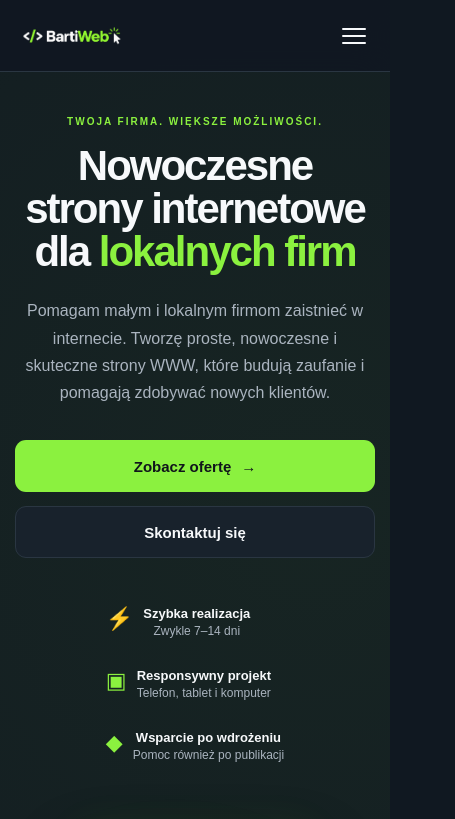
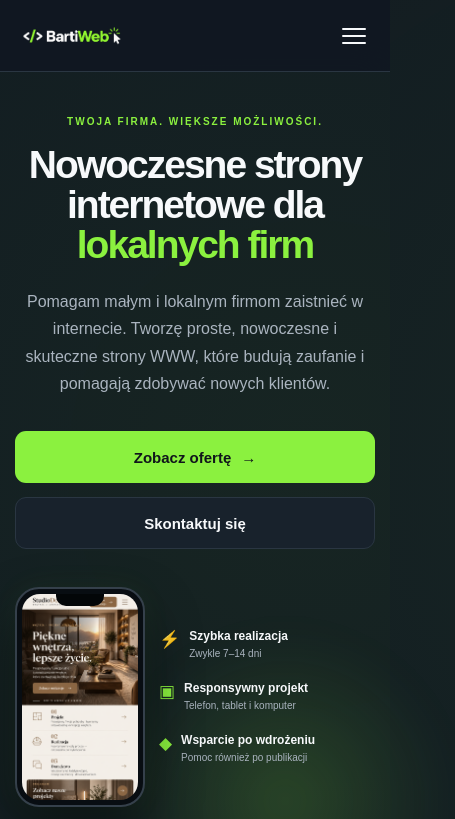
Before and after one commit to ruseksacred/barti-web, a React (Vite) app: page / in a window 390 px wide. Shown: the top 819 px of the page, 455 px wide, since content can reach past the window. Built offline with nearby package versions, Linux system fonts and the light colour scheme.

Commit message:
fix mobile hero

```diff
--- a/src/components/Hero.tsx
+++ b/src/components/Hero.tsx
@@ -1,13 +1,33 @@
 import studioDomDesktop from "../assets/studiodom-desktop.png";
 import studioDomTablet from "../assets/studiodom-tablet.png";
 import studioDomMobile from "../assets/studiodom-mobile.png";
+
+const features = [
+    {
+        icon: "⚡",
+        title: "Szybka realizacja",
+        description: "Zwykle 7–14 dni",
+    },
+    {
+        icon: "▣",
+        title: "Responsywny projekt",
+        description: "Telefon, tablet i komputer",
+    },
+    {
+        icon: "◆",
+        title: "Wsparcie po wdrożeniu",
+        description: "Pomoc również po publikacji",
+    },
+];
 
 const Hero = () => {
     return (
         <section className="hero" id="start">
             <div className="hero-inner">
 
+                {/* LEWA STRONA */}
                 <div className="hero-content">
+
                     <p className="hero-eyebrow">
                         TWOJA FIRMA. WIĘKSZE MOŻLIWOŚCI.
                     </p>
@@ -24,51 +44,51 @@ const Hero = () => {
                     </p>
 
                     <div className="hero-buttons">
-                        <a href="#uslugi" className="hero-btn hero-btn-primary">
+                        <a
+                            href="#uslugi"
+                            className="hero-btn hero-btn-primary"
+                        >
                             Zobacz ofertę
                             <span>→</span>
                         </a>
 
-                        <a href="#kontakt" className="hero-btn hero-btn-secondary">
+                        <a
+                            href="#kontakt"
+                            className="hero-btn hero-btn-secondary"
+                        >
                             Skontaktuj się
                         </a>
                     </div>
 
-                    <div className="hero-features">
-                        <div className="hero-feature">
-                            <span className="hero-feature-icon">⚡</span>
+                    {/* FEATURES - DESKTOP / TABLET */}
+                    <div className="hero-features hero-features-desktop">
+                        {features.map((feature) => (
+                            <div
+                                className="hero-feature"
+                                key={feature.title}
+                            >
+                                <span className="hero-feature-icon">
+                                    {feature.icon}
+                                </span>
 
                                 <div>
-                                <strong>Szybka realizacja</strong>
-                                <p>Zwykle 7–14 dni</p>
+                                    <strong>{feature.title}</strong>
+                                    <p>{feature.description}</p>
+                                </div>
+                            </div>
+                        ))}
                     </div>
                 </div>
 
-                        <div className="hero-feature">
-                            <span className="hero-feature-icon">▣</span>
+                {/* PRAWA STRONA */}
+                <div className="hero-visual">
 
-                            <div>
-                                <strong>Responsywny projekt</strong>
-                                <p>Telefon, tablet i komputer</p>
-                            </div>
-                        </div>
-
-                        <div className="hero-feature">
-                            <span className="hero-feature-icon">◆</span>
-
-                            <div>
-                                <strong>Wsparcie po wdrożeniu</strong>
-                                <p>Pomoc również po publikacji</p>
-                            </div>
-                        </div>
-                    </div>
-                </div>
-
-                <div className="hero-visual">
                     <div className="hero-glow" />
 
+                    {/* DESKTOP */}
                     <div className="desktop-preview">
                         <div className="browser-frame">
+
                             <div className="browser-frame-top">
                                 <div className="browser-frame-dots">
                                     <span />
@@ -87,11 +107,14 @@ const Hero = () => {
                                     alt="Przykładowa strona internetowa StudioDom"
                                 />
                             </div>
+
                         </div>
                     </div>
 
+                    {/* TABLET */}
                     <div className="tablet-preview">
                         <div className="tablet-frame">
+
                             <div className="tablet-camera" />
 
                             <div className="tablet-frame-screen">
@@ -100,11 +123,16 @@ const Hero = () => {
                                     alt="Tabletowa wersja strony StudioDom"
                                 />
                             </div>
+
                         </div>
                     </div>
 
+                    {/* MOBILE */}
+                    <div className="hero-mobile-showcase">
+
                         <div className="mobile-preview">
                             <div className="phone-frame">
+
                                 <div className="phone-frame-notch" />
 
                                 <div className="phone-frame-screen">
@@ -113,8 +141,30 @@ const Hero = () => {
                                         alt="Mobilna wersja strony StudioDom"
                                     />
                                 </div>
+
                             </div>
                         </div>
+
+                        <div className="hero-mobile-features">
+                            {features.map((feature) => (
+                                <div
+                                    className="hero-feature"
+                                    key={feature.title}
+                                >
+                                    <span className="hero-feature-icon">
+                                        {feature.icon}
+                                    </span>
+
+                                    <div>
+                                        <strong>{feature.title}</strong>
+                                        <p>{feature.description}</p>
+                                    </div>
+                                </div>
+                            ))}
+                        </div>
+
+                    </div>
+
                 </div>
 
             </div>
--- a/src/styles/hero.css
+++ b/src/styles/hero.css
@@ -1,3 +1,7 @@
+/* =========================
+   HERO
+========================= */
+
 .hero {
     min-height: calc(100vh - 84px);
     display: flex;
@@ -47,6 +51,11 @@
     line-height: 1.7;
 }
 
+
+/* =========================
+   BUTTONS
+========================= */
+
 .hero-buttons {
     display: flex;
     gap: 14px;
@@ -87,7 +96,10 @@
         color: var(--primary);
     }
 
-/* FEATURES */
+
+/* =========================
+   FEATURES
+========================= */
 
 .hero-features {
     display: flex;
@@ -102,6 +114,7 @@
 }
 
 .hero-feature-icon {
+    flex-shrink: 0;
     color: var(--primary);
     font-size: 22px;
 }
@@ -115,9 +128,13 @@
 .hero-feature p {
     color: var(--text-secondary);
     font-size: 12px;
+    line-height: 1.4;
 }
 
-/* VISUAL */
+
+/* =========================
+   VISUAL
+========================= */
 
 .hero-visual {
     position: relative;
@@ -136,7 +153,9 @@
     border-radius: 50%;
     background: radial-gradient( circle, rgba(139, 241, 63, 0.18), rgba(139, 241, 63, 0.06) 45%, transparent 72% );
     filter: blur(18px);
+    pointer-events: none;
 }
+
 
 /* =========================
    DESKTOP BROWSER
@@ -213,6 +232,7 @@
         height: auto;
     }
 
+
 /* =========================
    TABLET
 ========================= */
@@ -257,41 +277,49 @@
         height: auto;
     }
 
+
 /* =========================
-   PHONE
+   MOBILE SHOWCASE
 ========================= */
+
+.hero-mobile-showcase {
+    display: none;
+    position: relative;
+    z-index: 2;
+}
 
 .mobile-preview {
     display: none;
-    width: 100%;
-    justify-content: center;
 }
+
+
+/* PHONE */
 
 .phone-frame {
     position: relative;
-    width: 260px;
-    padding: 9px;
-    background: #0b0f13;
+    width: 100%;
+    padding: 7px;
+    background: #080d12;
     border: 2px solid #35404b;
-    border-radius: 36px;
-    box-shadow: 0 30px 60px rgba(0, 0, 0, 0.42), 0 0 35px rgba(139, 241, 63, 0.06);
+    border-radius: 30px;
+    box-shadow: 0 25px 55px rgba(0, 0, 0, 0.45), 0 0 30px rgba(139, 241, 63, 0.06);
 }
 
 .phone-frame-notch {
     position: absolute;
-    width: 86px;
-    height: 20px;
-    top: 9px;
+    width: 60px;
+    height: 15px;
+    top: 7px;
     left: 50%;
     transform: translateX(-50%);
-    z-index: 2;
-    background: #05080b;
-    border-radius: 0 0 14px 14px;
+    z-index: 3;
+    background: #030608;
+    border-radius: 0 0 10px 10px;
 }
 
 .phone-frame-screen {
     overflow: hidden;
-    border-radius: 28px;
+    border-radius: 23px;
     background: #111820;
 }
 
@@ -301,11 +329,13 @@
         height: auto;
     }
 
+
 /* =========================
    TABLET LAYOUT
 ========================= */
 
 @media (min-width: 601px) and (max-width: 950px) {
+
     .hero {
         padding: 60px 0 80px;
     }
@@ -338,30 +368,37 @@
         min-height: 540px;
     }
 
-    .desktop-preview,
-    .mobile-preview {
+    .desktop-preview {
         display: none;
     }
 
     .tablet-preview {
         display: flex;
     }
+
+    .hero-mobile-showcase {
+        display: none;
+    }
 }
+
 
 /* =========================
    MOBILE
 ========================= */
 
 @media (max-width: 600px) {
+
     .hero {
         min-height: auto;
-        padding: 44px 0 64px;
+        padding: 44px 0 60px;
+        /* telefon nie będzie obcinany */
+        overflow: visible;
     }
 
     .hero-inner {
         width: calc(100% - 30px);
         grid-template-columns: 1fr;
-        gap: 40px;
+        gap: 38px;
     }
 
     .hero-content {
@@ -373,7 +410,7 @@
     }
 
     .hero-title {
-        font-size: 42px;
+        font-size: clamp(36px, 10vw, 42px);
         letter-spacing: -2px;
     }
 
@@ -383,6 +420,9 @@
         font-size: 16px;
     }
 
+
+    /* BUTTONS */
+
     .hero-buttons {
         flex-direction: column;
     }
@@ -391,16 +431,27 @@
         width: 100%;
     }
 
-    .hero-features {
-        width: fit-content;
-        margin-left: auto;
-        margin-right: auto;
-        flex-direction: column;
-        align-items: flex-start;
+
+    /* chowamy zwykłe features */
+
+    .hero-features-desktop {
+        display: none;
     }
 
+
+    /* PRAWA CZĘŚĆ */
+
     .hero-visual {
-        min-height: 480px;
+        min-height: auto;
+        width: 100%;
+        display: block;
+    }
+
+    .hero-glow {
+        width: 340px;
+        height: 340px;
+        top: 20%;
+        right: -80px;
     }
 
     .desktop-preview,
@@ -408,7 +459,99 @@
         display: none;
     }
 
+
+    /* TELEFON + INFORMACJE */
+
+    .hero-mobile-showcase {
+        display: grid;
+        width: 100%;
+        grid-template-columns: minmax(145px, 0.8fr) minmax(180px, 1.2fr);
+        align-items: center;
+        gap: 24px;
+    }
+
     .mobile-preview {
         display: flex;
+        width: 100%;
+        justify-content: center;
     }
+
+    .phone-frame {
+        width: 100%;
+        max-width: 185px;
+    }
+
+
+    /* INFORMACJE OBOK TELEFONU */
+
+    .hero-mobile-features {
+        display: flex;
+        flex-direction: column;
+        gap: 28px;
+        min-width: 0;
+    }
+
+        .hero-mobile-features .hero-feature {
+            text-align: left;
+            gap: 9px;
+        }
+
+        .hero-mobile-features .hero-feature-icon {
+            font-size: 20px;
+        }
+
+        .hero-mobile-features .hero-feature strong {
+            font-size: 14px;
+            line-height: 1.25;
+        }
+
+        .hero-mobile-features .hero-feature p {
+            font-size: 11px;
+            line-height: 1.4;
+        }
 }
+
+
+/* =========================
+   SMALL MOBILE
+========================= */
+
+@media (max-width: 390px) {
+
+    .hero-mobile-showcase {
+        grid-template-columns: 130px 1fr;
+        gap: 14px;
+    }
+
+    .phone-frame {
+        max-width: 140px;
+        padding: 5px;
+        border-radius: 24px;
+    }
+
+    .phone-frame-screen {
+        border-radius: 18px;
+    }
+
+    .phone-frame-notch {
+        width: 48px;
+        height: 12px;
+        top: 5px;
+    }
+
+    .hero-mobile-features {
+        gap: 20px;
+    }
+
+        .hero-mobile-features .hero-feature-icon {
+            font-size: 17px;
+        }
+
+        .hero-mobile-features .hero-feature strong {
+            font-size: 12px;
+        }
+
+        .hero-mobile-features .hero-feature p {
+            font-size: 10px;
+        }
+}
```
Lines whose indentation alone changed are shown as unchanged.
